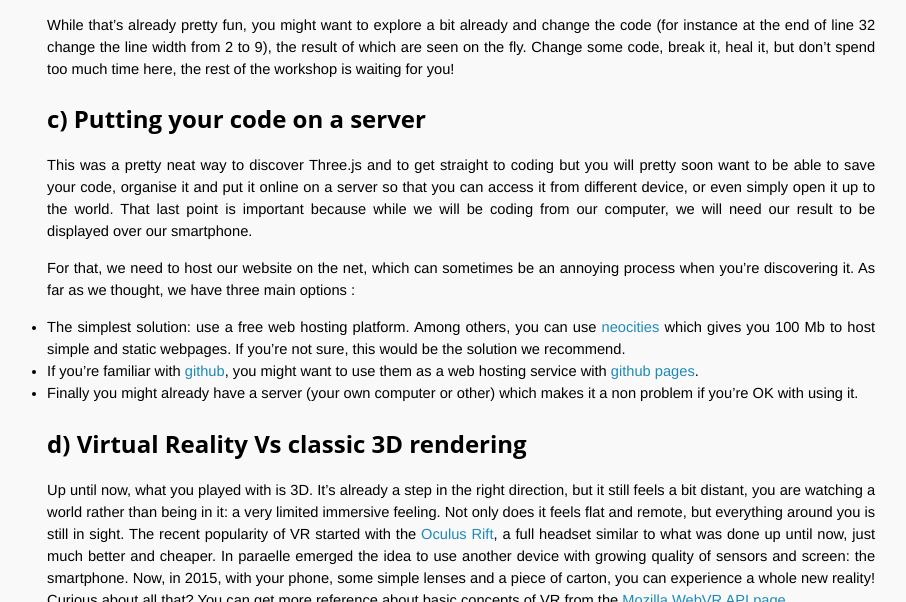
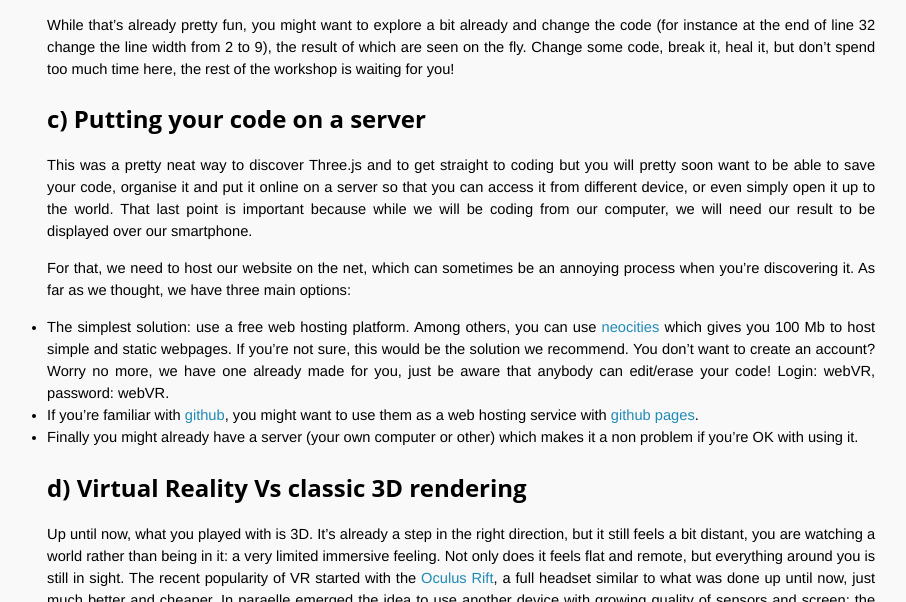
Before and after one commit to OpenTechSchool-Brussels/webVR-for-3D-graphics-and-music, a Jekyll site: the page built from Setting-up.markdown, in a window 1280 px wide and 900 px high, scrolled down 1581 px, cut to the strip 0-602 px from the top of the window. Shown: the whole strip, without its empty margins (309-1215 px from the left). Built offline with Jekyll 4.4.1, drawn with Linux system fonts in a browser that asks for light colours; Markdown is read by kramdown in place of the engine named in the settings.

Commit message:
Update Setting-up.markdown

```diff
--- a/Setting-up.markdown
+++ b/Setting-up.markdown
@@ -32,8 +32,9 @@ While that's already pretty fun, you might want to explore a bit already and cha
 ## c) Putting your code on a server
 This was a pretty neat way to discover Three.js and to get straight to coding but you will pretty soon want to be able to save your code, organise it and put it online on a server so that you can access it from different device, or even simply open it up to the world. That last point is important because while we will be coding from our computer, we will need our result to be displayed over our smartphone.
 
-For that, we need to host our website on the net, which can sometimes be an annoying process when you're discovering it. As far as we thought, we have three main options :
-* The simplest solution: use a free web hosting platform. Among others, you can use [neocities](https://neocities.org/) which gives you 100 Mb to host simple and static webpages. If you're not sure, this would be the solution we recommend.
+For that, we need to host our website on the net, which can sometimes be an annoying process when you're discovering it. As far as we thought, we have three main options:
+
+* The simplest solution: use a free web hosting platform. Among others, you can use [neocities](https://neocities.org/) which gives you 100 Mb to host simple and static webpages. If you're not sure, this would be the solution we recommend. You don't want to create an account? Worry no more, we have one already made for you, just be aware that anybody can edit/erase your code! Login: webVR, password: webVR.
 * If you're familiar with [github](http://github.com), you might want to use them as a web hosting service with [github pages](https://pages.github.com/).
 * Finally you might already have a server (your own computer or other) which makes it a non problem if you're OK with using it.
 
```
